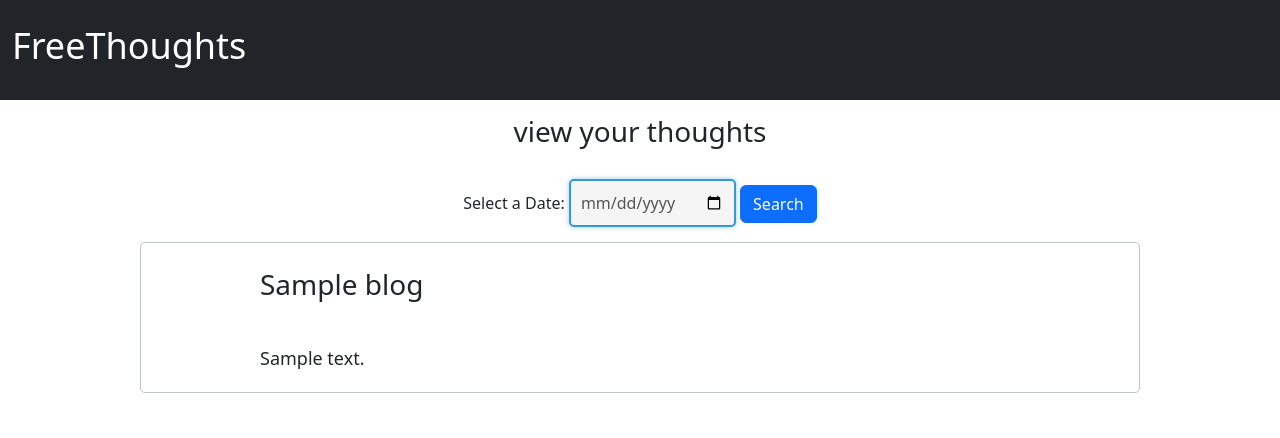
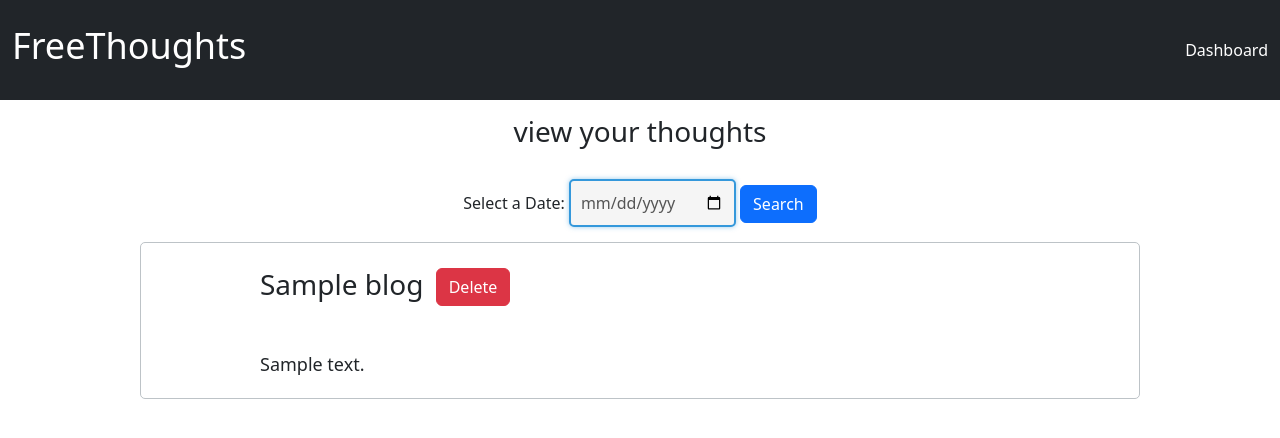
Before and after one commit to amith7025/FreeThoughts, a Django app: template templates/view_blog.html in a window 1280 px wide. Shown: the top 438 px of the page. Run offline with Django 4.2, Linux system fonts and the light colour scheme; the template is opened without the code that fills it: most values are stand-ins (such as "Sample title", 1, 10 or a date in 2020); data that the repository does not hold is empty.

Commit message:
additional features

```diff
--- a/templates/view_blog.html
+++ b/templates/view_blog.html
@@ -18,6 +18,7 @@
                 aria-label="Toggle navigation">
                 <span class="navbar-toggler-icon"></span>
             </button>
+            <a href="/dashboard" style="list-style: none;color:white;text-decoration:none">Dashboard</a>
         </div>
     </nav>
     <div style="display: flex;flex-direction:column;align-items:center;justify-content:center; margin:15px">
@@ -45,12 +46,14 @@
         <div style="display: flex;flex-direction:column;align-items:center;justify-content:center; margin:15px;width:1000px;border: 1px solid #bdc3c7;
             border-radius: 5px;">
 
+            <form action="">
                 <div style="
             font-size: 28px;
             padding: 20px;
             width:800px;
         ">
                     {{blog.title}}
+                    <button type="button" class="btn btn-danger" style="margin: 5px;">Delete</button>
                 </div>
                 <div style="
             font-size: 18px;
@@ -59,6 +62,7 @@
         ">
                     {{blog.content}}
                 </div>
+            </form>
         </div>
 
         {% endfor %}
```
Lines whose indentation alone changed are shown as unchanged.
